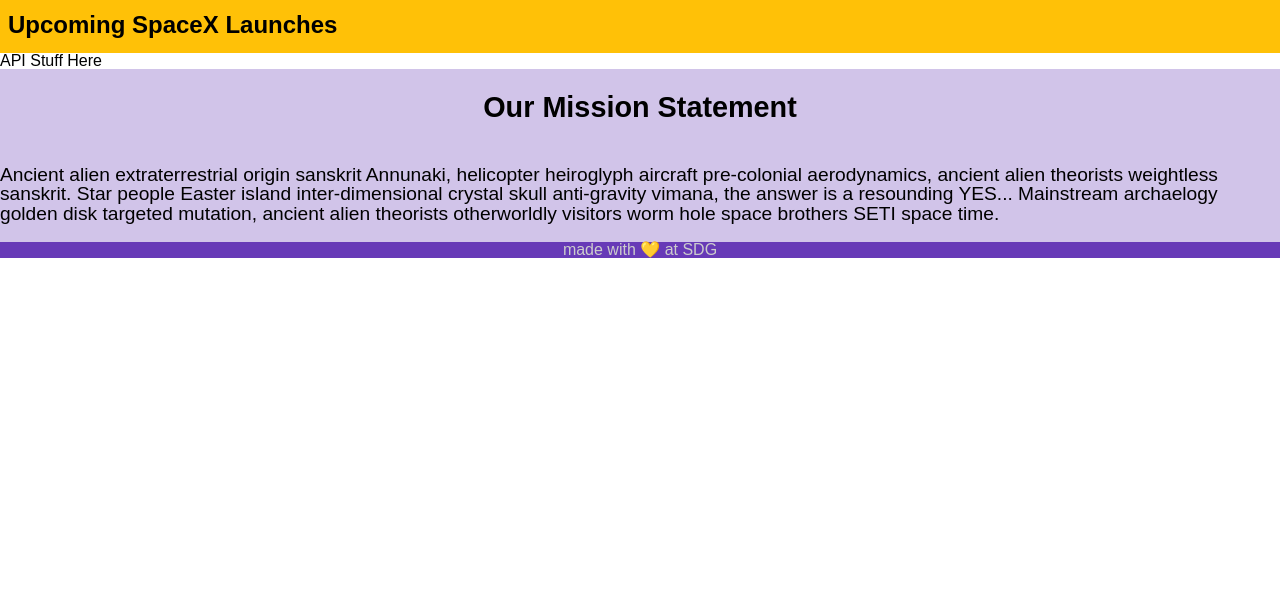
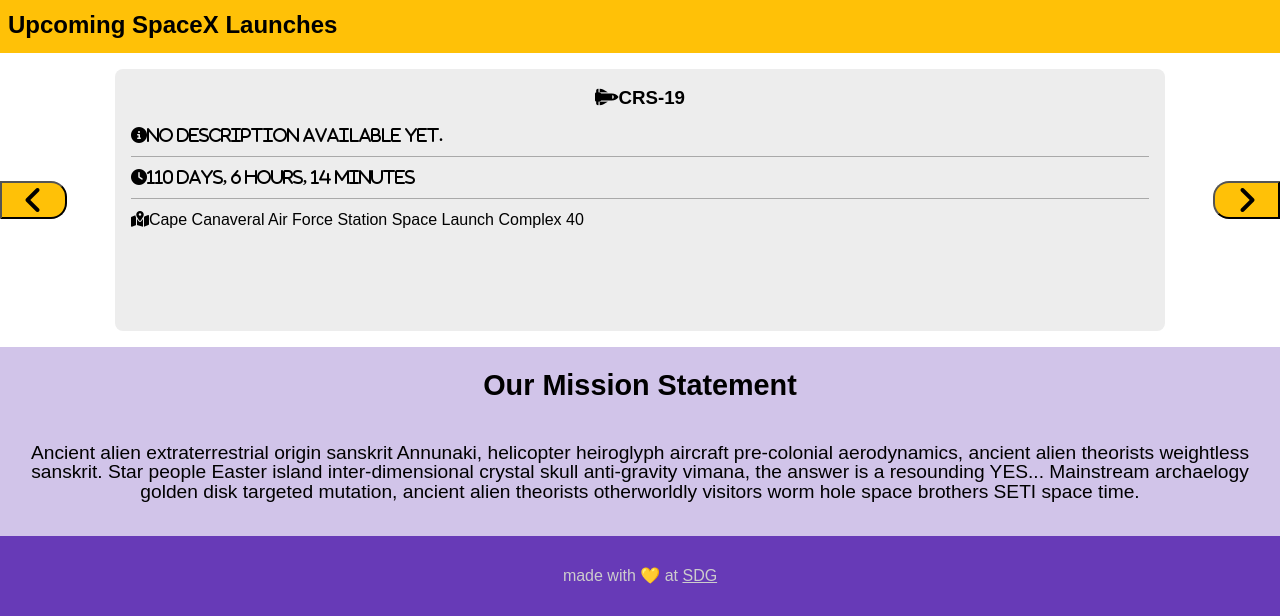
Before and after one commit to AntGrimm/sdg-astro-api, a website: page public/index.html in a window 1280 px wide. Shown: the part 409-1025 px from the top of the page. Before the commit the page ends 800 px from the top, so only its background shows below. Drawn offline with Linux system fonts and the light colour scheme.

Commit message:
HTML and CSS completed

```diff
--- a/public/index.html
+++ b/public/index.html
@@ -23,7 +23,25 @@
     </section>
     <section class="upcoming-launches-area">
       <header class="launch-area-header">Upcoming SpaceX Launches</header>
-      <placeholder>API Stuff Here</placeholder>
+      <section class="launches">
+        <button class="left-arrow"><i class="fas fa-angle-left"></i></button>
+        <div class="launches-api-area">
+          <h3><i class="fas fa-space-shuttle fa-w-20"></i>CRS-19</h3>
+          <main>
+            <section class="launch-info">
+              <i class="fas fa-info-circle">No description available yet.</i>
+            </section>
+            <section class="countdown">
+              <i class="fas fa-clock">110 days, 6 hours, 14 minutes</i>
+            </section>
+            <section class="location">
+              <i class="fas fa-map-marked-alt"></i>Cape Canaveral Air Force
+              Station Space Launch Complex 40
+            </section>
+          </main>
+        </div>
+        <button class="right-arrow"><i class="fas fa-angle-right"></i></button>
+      </section>
     </section>
     <section class="mission-statement">
       <h2>Our Mission Statement</h2>
@@ -36,7 +54,13 @@
         otherworldly visitors worm hole space brothers SETI space time.
       </p>
     </section>
-    <footer class="footer-area">made with 💛 at SDG</footer>
+    <footer class="footer-area">
+      <span>
+        made with 💛 at
+        <a class="footer-link-text" href="https://suncoast.io">SDG</a></span
+      >
+    </footer>
     <script src="/main.js" charset="utf-8"></script>
+    <script src="https://kit.fontawesome.com/e10cfbf85b.js"></script>
   </body>
 </html>
--- a/public/screen.css
+++ b/public/screen.css
@@ -14,6 +14,10 @@
 .link-text {
   color: #fff;
   padding: 1rem;
+}
+
+.footer-link-text {
+  color: #ccc;
 }
 
 .header-area {
@@ -60,6 +64,61 @@
   font-weight: bold;
 }
 
+.launches {
+  display: flex;
+  flex-direction: row;
+}
+
+.launches-api-area {
+  background-color: #ededed;
+  padding: 0 1rem 0.5rem 1rem;
+  border-radius: 0.5rem;
+  width: 100%;
+  margin: 1rem 3rem;
+}
+
+.launches-api-area > h3 {
+  text-align: center;
+}
+
+.launch-info {
+  padding-bottom: 0.75rem;
+  border-bottom: darkgray 1px solid;
+}
+
+.countdown {
+  padding-top: 0.75rem;
+  border-bottom: darkgray 1px solid;
+  padding-bottom: 0.75rem;
+}
+
+.location {
+  padding-top: 0.75rem;
+  padding-bottom: 0.75rem;
+}
+
+.left-arrow {
+  display: flex;
+  justify-content: center;
+  align-items: center;
+  border-radius: 0 1rem 1rem 0rem;
+  font-size: 2rem;
+  background-color: #ffc107;
+  margin: 8rem 0 8rem 0rem;
+  width: 5rem;
+}
+
+.right-arrow {
+  display: flex;
+  justify-content: center;
+  align-items: center;
+  border-radius: 1rem 0rem 0rem 1rem;
+  font-size: 2rem;
+  background-color: #ffc107;
+  margin: 8rem 0 8rem 0rem;
+  width: 5rem;
+}
+
 .mission-statement {
   display: flex;
   justify-content: center;
@@ -67,6 +126,8 @@
   align-items: center;
   font-size: 1.2rem;
   background-color: #d1c4e9;
+  text-align: center;
+  padding-bottom: 1rem;
 }
 
 .footer-area {
@@ -75,4 +136,5 @@
   align-items: center;
   background-color: #673ab7;
   color: #ccc;
+  height: 5rem;
 }
```
